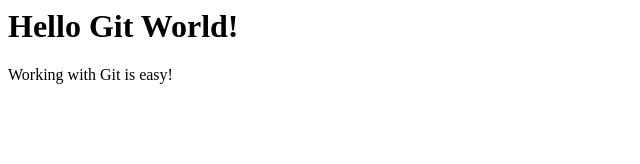
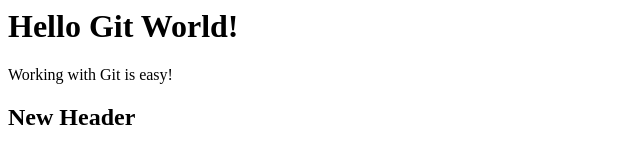
Before and after one commit to GitMarshallBill/GitGitHubMasterclass, a plain HTML site: page index.html in a window 1280 px wide. Shown: the whole page, without its empty margins (0-640 px from the left). Drawn offline with Linux system fonts and the light colour scheme.

Commit message:
Add header 2

```diff
--- a/index.html
+++ b/index.html
@@ -5,3 +5,5 @@
 <p>Working with Git is easy!</p>
 
 </div>
+
+<h2>New Header</h2>
```
